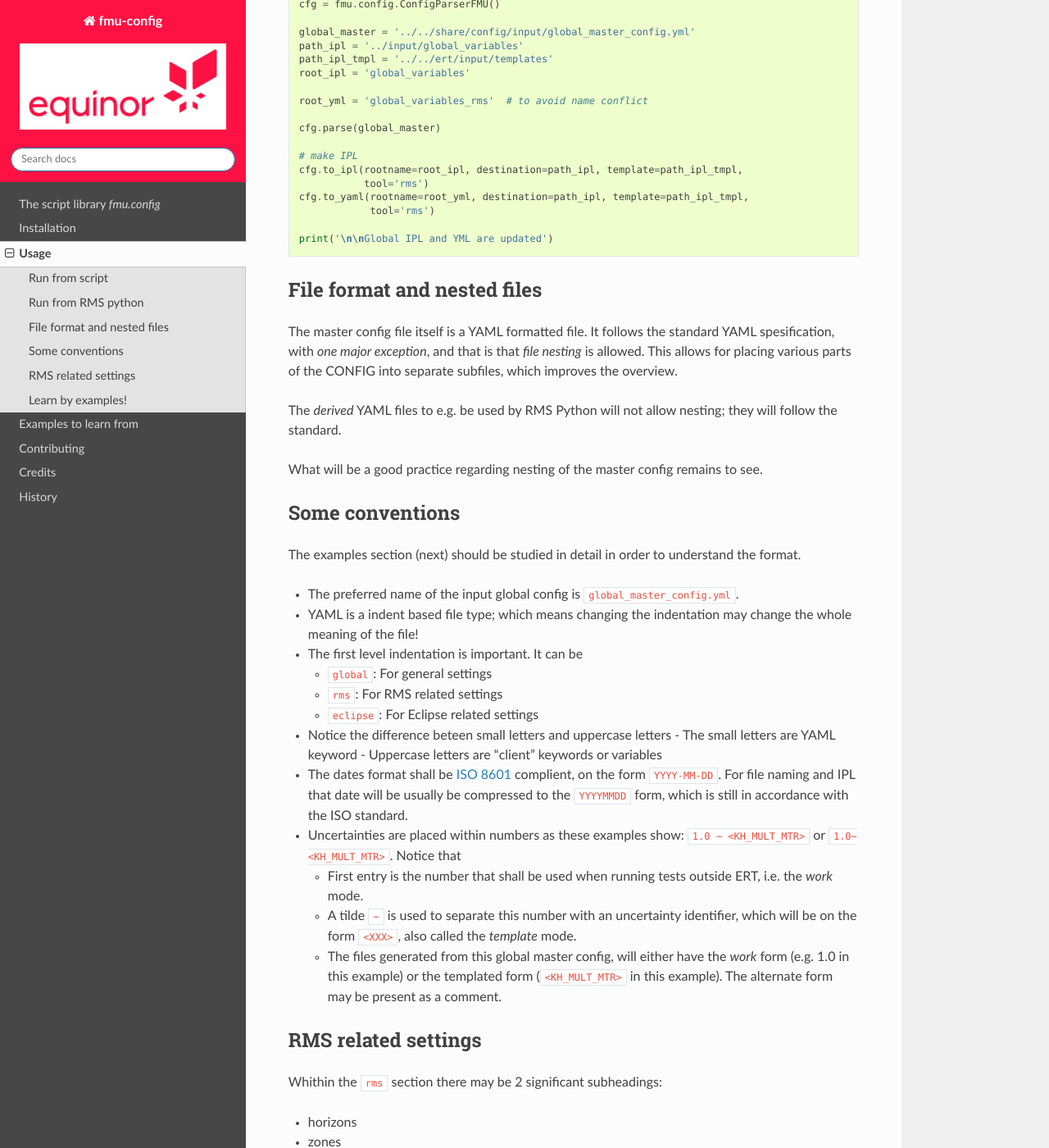
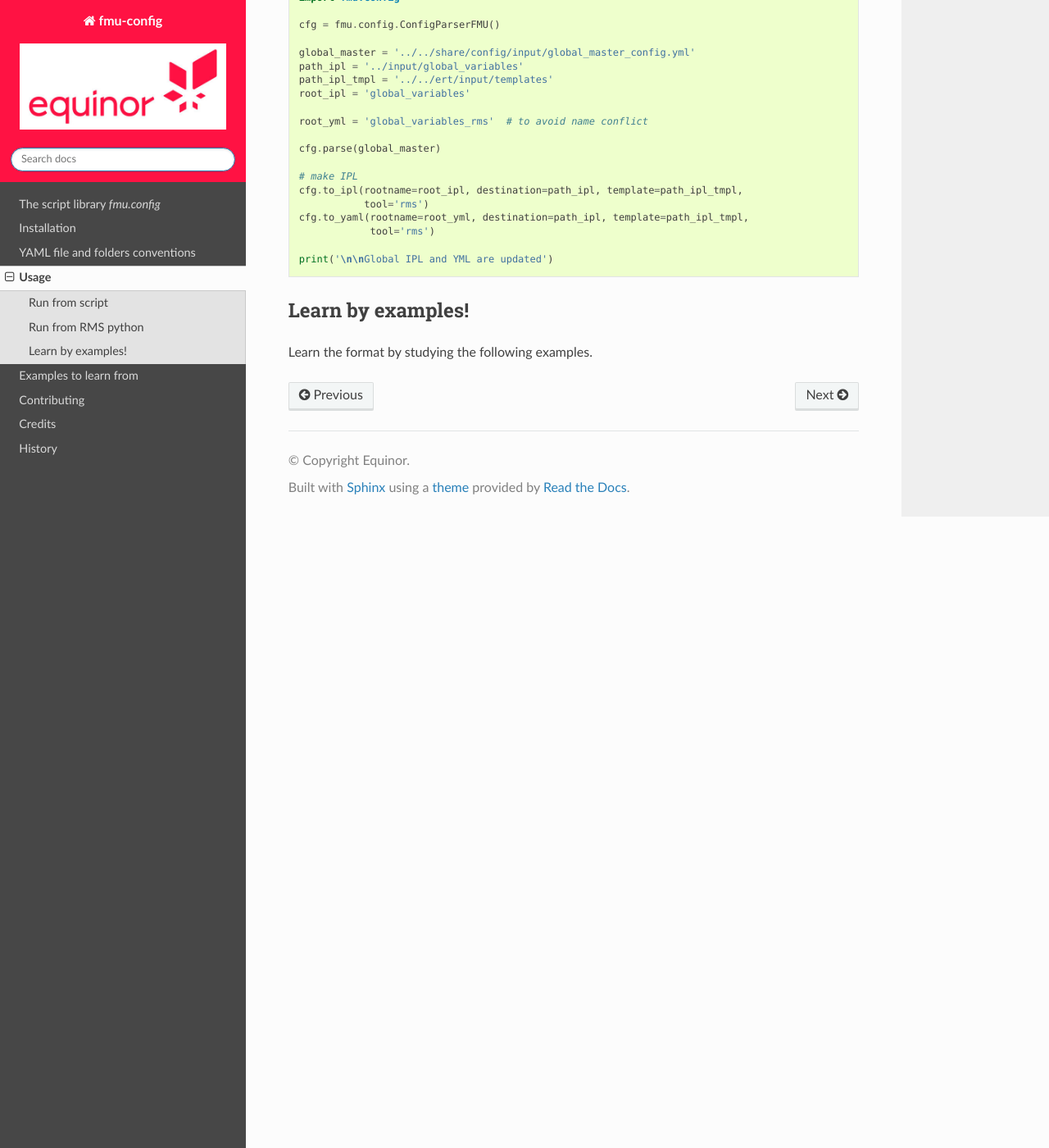
Before and after one commit to equinor/fmu-config, a Sphinx documentation site: the page built from docs/usage.rst, in a window 1280 px wide and 1400 px high, scrolled down 990 px. Shown: the whole window at 82% size. Built offline with Sphinx 7.4.7 and the Read the Docs theme 2.0.0, drawn with Linux system fonts in a browser that asks for light colours; pages that are not in the unit, such as notebooks, are missing from menus; some of the changed text lies outside the part shown.

Commit message:
Added support for tables in YAML and fmuconfig, and improved documentation. Also fix json output

```diff
--- a/docs/index.rst
+++ b/docs/index.rst
@@ -8,6 +8,7 @@ Contents:
 
    readme
    installation
+   yamlformat
    usage
    examples
    modules
--- a/docs/usage.rst
+++ b/docs/usage.rst
@@ -68,91 +69,9 @@ instance and run a few methods. Here is an example:
    print('\n\nGlobal IPL and YML are updated')
 
 
-File format and nested files
-----------------------------
-
-The master config file itself is a YAML formatted file. It follows the standard
-YAML spesification, with *one major exception*, and that is that
-*file nesting* is allowed. This allows for placing various parts of
-the CONFIG into separate subfiles, which improves the overview.
-
-The *derived* YAML files to e.g. be used by RMS Python will not allow nesting;
-they will follow the standard.
-
-What will be a good practice regarding nesting of the master config remains to see.
-
-Some conventions
-----------------
-
-The examples section (next) should be studied in detail in order to
-understand the format.
-
-* The preferred name of the input global config is ``global_master_config.yml``.
-
-* YAML is a indent based file type; which means changing the indentation
-  may change the whole meaning of the file!
-
-* The first level indentation is important. It can be
-
-  - ``global``: For general settings
-  - ``rms``: For RMS related settings
-  - ``eclipse``: For Eclipse related settings
-
-* Notice the difference beteen small letters and uppercase letters
-  - The small letters are YAML keyword
-  - Uppercase letters are "client" keywords or variables
-
-* The dates format shall be `ISO 8601`_ complient, on the form ``YYYY-MM-DD``.
-  For file naming and IPL that date will be usually be compressed to
-  the ``YYYYMMDD`` form, which is still in accordance with the ISO standard.
-
-* Uncertainties are placed within numbers as these examples show:
-  ``1.0 ~ <KH_MULT_MTR>`` or ``1.0~<KH_MULT_MTR>``. Notice that
-
-  - First entry is the number that shall be used when running tests outside ERT,
-    i.e. the *work* mode.
-  - A tilde ``~`` is used to separate this number with an uncertainty identifier,
-    which will be on the form ``<XXX>``, also called the *template* mode.
-  - The files generated from this global master config, will either have the
-    *work* form (e.g. 1.0 in this example) or the templated form (``<KH_MULT_MTR>``
-    in this example). The alternate form may be present as a comment.
-
-RMS related settings
---------------------
-
-Whithin the ``rms`` section there may be 2 significant subheadings:
-
-* horizons
-* zones
-
-Both of these may have the horizons list, that will usually (always?) never
-contain uncertainties; they are just lists to facilitate looping with RMS
-Python or IPL.
-
-The rest of ``rms`` will be on so-called *freeform* format, where one needs to
-
-* Have a identifier or variable name in **UPPERCASE**.
-* Then specify (one indent level more) the
-
-  - ``dtype`` (what kind of datatype; int, float, date, datepair, etc.)
-  - ``value`` or ``values``: The single form ``value`` for single numbers, and the
-    plural ``values`` form for lists.
-
-Example of a freeform type with uncertainty alternative:
-
-.. code-block:: yaml
-
-  KH_MULT_MTR:
-    dtype: float
-    value: 1.0 ~ <KH_MULT_MTR>
-
 
 
 Learn by examples!
 ------------------
 
 Learn the format by studying the following examples.
-
-
-
-.. _ISO 8601: https://en.wikipedia.org/wiki/ISO_8601
```
Also changed, not shown: other parts of docs/usage.rst (+3 -2 lines), docs/examples.rst (+14 -0 lines), docs/yamlformat.rst (added, +158 -0 lines), 4 other files.
